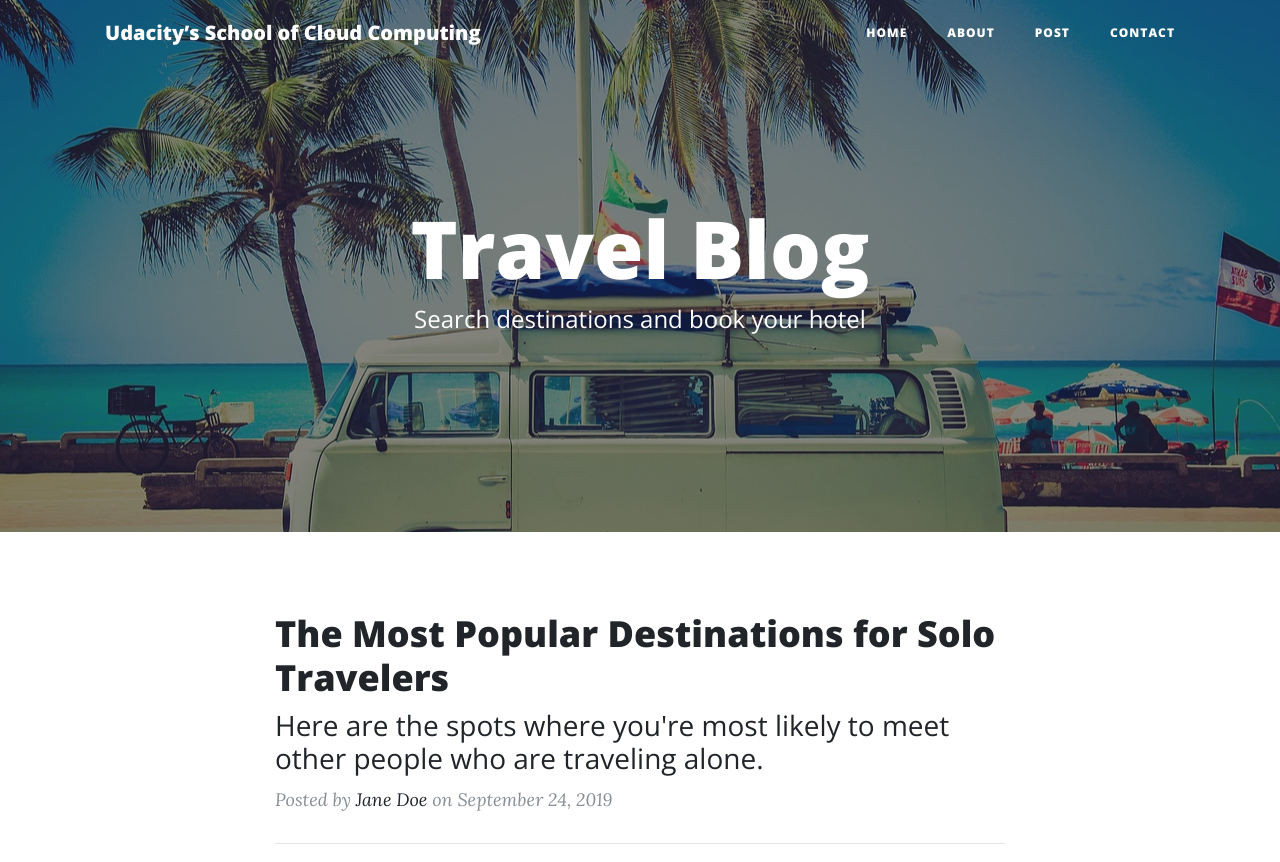
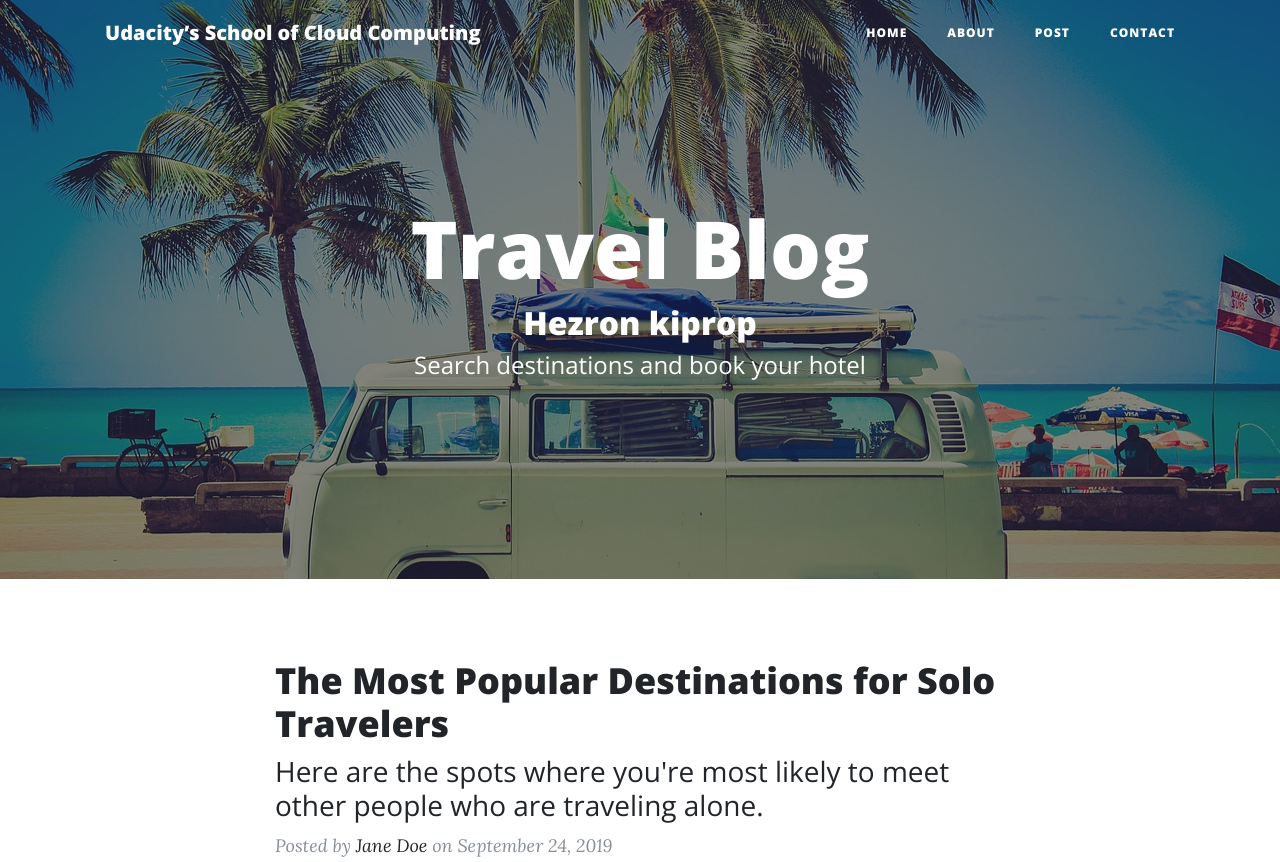
Before and after one commit to Hezron-tech/udacity-deploy, a plain HTML site: page index.html in a window 1280 px wide. Shown: the top 862 px of the page. Drawn offline with nearby package versions, Linux system fonts and the light colour scheme; a script that the page names is missing.

Commit message:
making changes

```diff
--- a/index.html
+++ b/index.html
@@ -60,6 +60,7 @@
         <div class="col-lg-8 col-md-10 mx-auto">
           <div class="site-heading">
             <h1>Travel Blog</h1>
+            <h2>Hezron kiprop</h2>
             <span class="subheading">Search destinations and book your hotel</span>
           </div>
         </div>
```
